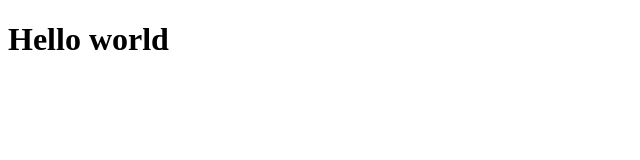
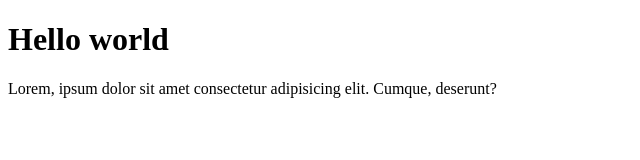
Before and after one commit to Jannatul-Nayem/readme-template, a plain HTML site: page index.html in a window 1280 px wide. Shown: the whole page, without its empty margins (0-640 px from the left). Drawn offline with Linux system fonts and the light colour scheme.

Commit message:
new paragraph added

```diff
--- a/index.html
+++ b/index.html
@@ -7,6 +7,7 @@
 </head>
 <body>
     <h1>Hello world</h1>
+    <p>Lorem, ipsum dolor sit amet consectetur adipisicing elit. Cumque, deserunt?</p>
 
 </body>
 </html>
```
